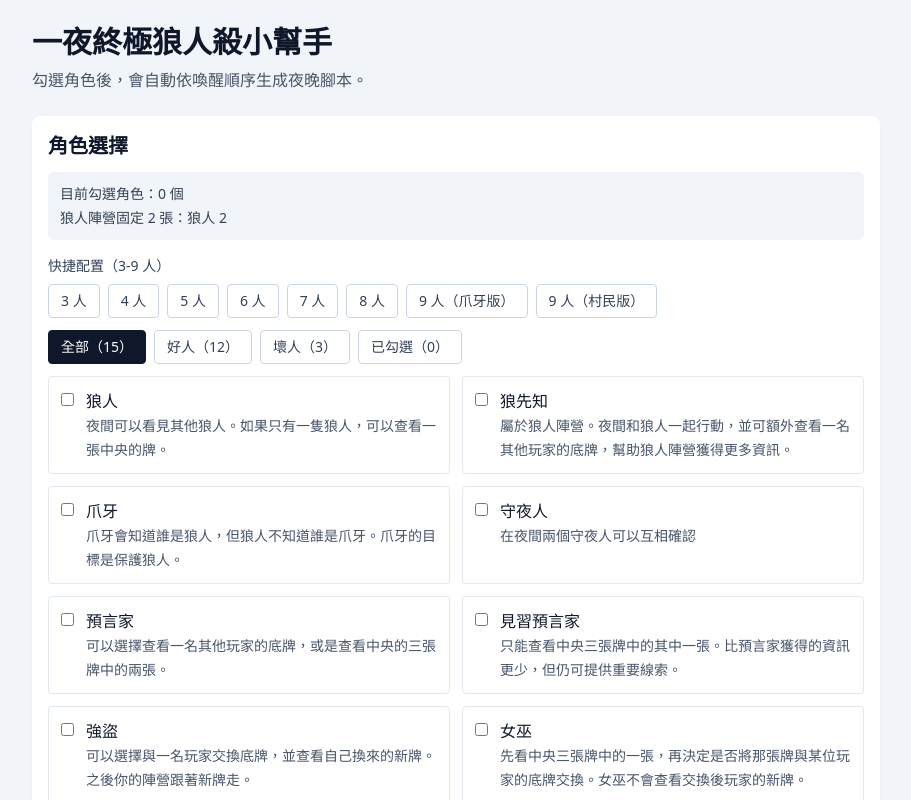
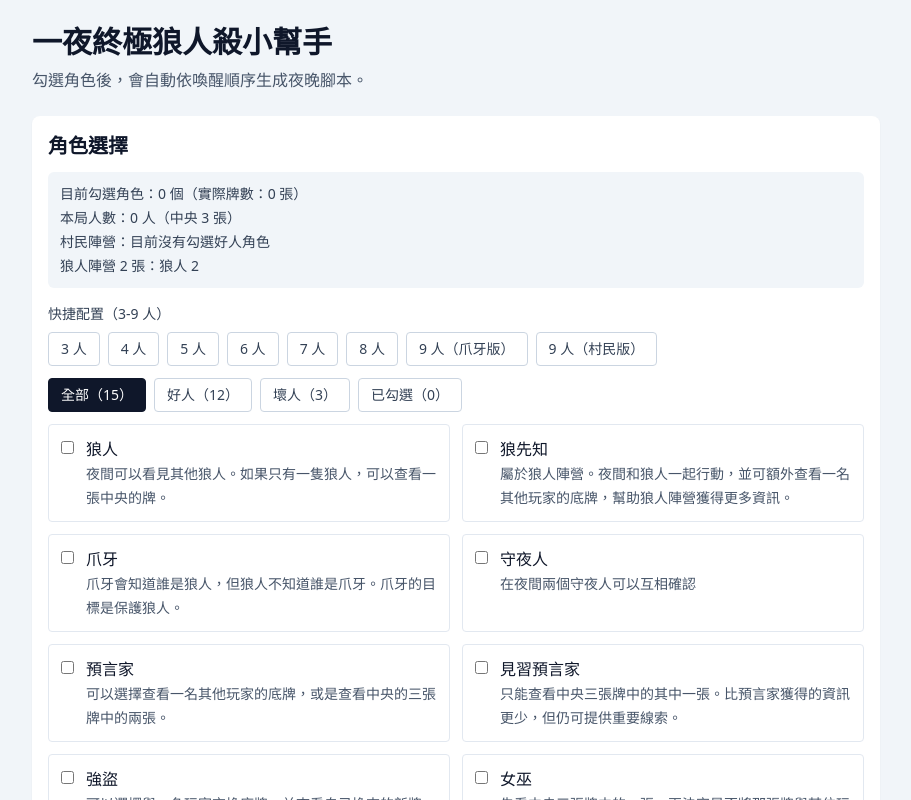
Before and after one commit to nicehorse06/onuw-helper, a Vue app: page / in a window 1280 px wide. Shown: the top 800 px of the page, without its empty margins (184-1095 px from the left). Built offline with nearby package versions, Linux system fonts and the light colour scheme.

Commit message:
update defualt game settings bug

```diff
--- a/src/App.vue
+++ b/src/App.vue
@@ -60,13 +60,32 @@ const closeEyesSeconds = 3
 const sentencePauseMs = 350
 const roleFilter = ref<RoleFilter>('all')
 const evilRoleIds = new Set(['werewolf', 'mystic_wolf', 'minion'])
+const neutralRoleIds = new Set(['tanner'])
+const roleCardCountOverrides = new Map<string, number>([['sentinel', 2]])
 const availableVoices = ref<SpeechSynthesisVoice[]>([])
 const selectedVoiceURI = ref('')
+
+function getRoleCardCount(role: Role) {
+  return roleCardCountOverrides.get(role.id) ?? 1
+}
 
 const selectedRoles = computed(() =>
   roles.filter((role) => selected.value.has(role.id)).sort((a, b) => getWakeUpOrderValue(a) - getWakeUpOrderValue(b))
 )
 const selectedRoleCount = computed(() => selectedRoles.value.length)
+const selectedCardCount = computed(() => selectedRoles.value.reduce((total, role) => total + getRoleCardCount(role), 0))
+const playerCount = computed(() => Math.max(0, selectedCardCount.value - 3))
+const selectedGoodRoles = computed(() =>
+  selectedRoles.value.filter((role) => !evilRoleIds.has(role.id) && !neutralRoleIds.has(role.id))
+)
+const villageTeamSummary = computed(() => {
+  if (selectedGoodRoles.value.length === 0) {
+    return '村民陣營：目前沒有勾選好人角色'
+  }
+
+  const parts = selectedGoodRoles.value.map((role) => `${role.name} ${getRoleCardCount(role)}`)
+  return `村民陣營：${parts.join(' + ')}`
+})
 const hasMinion = computed(() => selectedRoles.value.some((role) => role.id === 'minion'))
 const nightStartLine = computed(() =>
   hasMinion.value ? '夜晚開始，請全部玩家閉上眼睛並且手伸出來。' : '夜晚開始，請全部玩家閉上眼睛。'
@@ -79,7 +98,7 @@ const wolfTeamSummary = computed(() => {
   if (hasMinion.value) {
     parts.push('爪牙 1')
   }
-  return `狼人陣營固定 ${evilCardCount} 張：${parts.join(' + ')}`
+  return `狼人陣營 ${evilCardCount} 張：${parts.join(' + ')}`
 })
 const presetConfigs: PresetConfig[] = [
   {
@@ -133,7 +152,6 @@ const presetConfigs: PresetConfig[] = [
       'robber',
       'paranormal_investigator',
       'tanner',
-      'insomniac',
       'sentinel'
     ]
   },
@@ -149,7 +167,6 @@ const presetConfigs: PresetConfig[] = [
       'robber',
       'paranormal_investigator',
       'tanner',
-      'insomniac',
       'sentinel',
       'hunter'
     ]
@@ -166,7 +183,6 @@ const presetConfigs: PresetConfig[] = [
       'robber',
       'paranormal_investigator',
       'tanner',
-      'insomniac',
       'sentinel',
       'hunter',
       'minion'
@@ -184,7 +200,6 @@ const presetConfigs: PresetConfig[] = [
       'robber',
       'paranormal_investigator',
       'tanner',
-      'insomniac',
       'sentinel',
       'hunter',
       'villager'
@@ -577,7 +592,9 @@ onUnmounted(() => {
     <section class="mb-6 rounded-lg bg-white p-4 shadow-sm">
       <h2 class="mb-3 text-xl font-semibold">角色選擇</h2>
       <div class="mb-4 rounded-md bg-slate-100 p-3 text-sm text-slate-700">
-        <p>目前勾選角色：{{ selectedRoleCount }} 個</p>
+        <p>目前勾選角色：{{ selectedRoleCount }} 個（實際牌數：{{ selectedCardCount }} 張）</p>
+        <p class="mt-1">本局人數：{{ playerCount }} 人（中央 3 張）</p>
+        <p class="mt-1">{{ villageTeamSummary }}</p>
         <p class="mt-1">{{ wolfTeamSummary }}</p>
       </div>
       <div class="mb-3">
```
